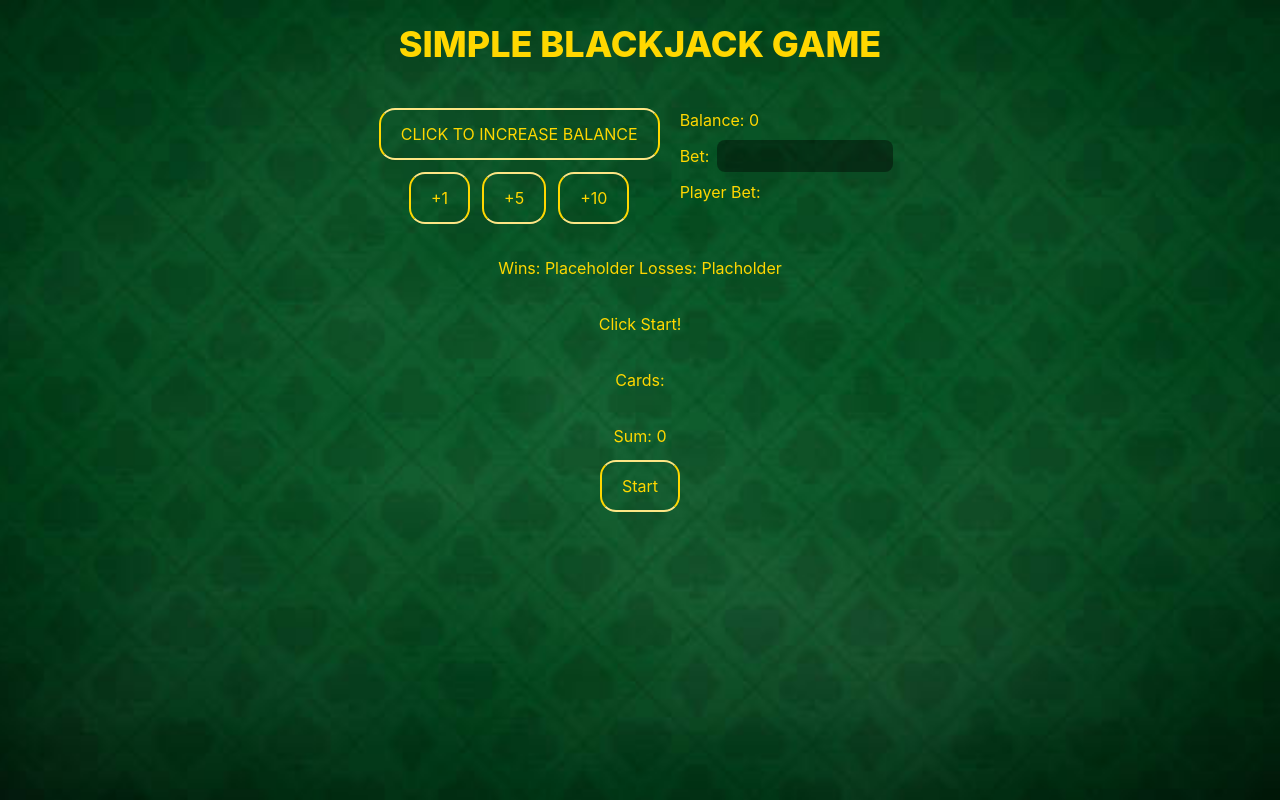
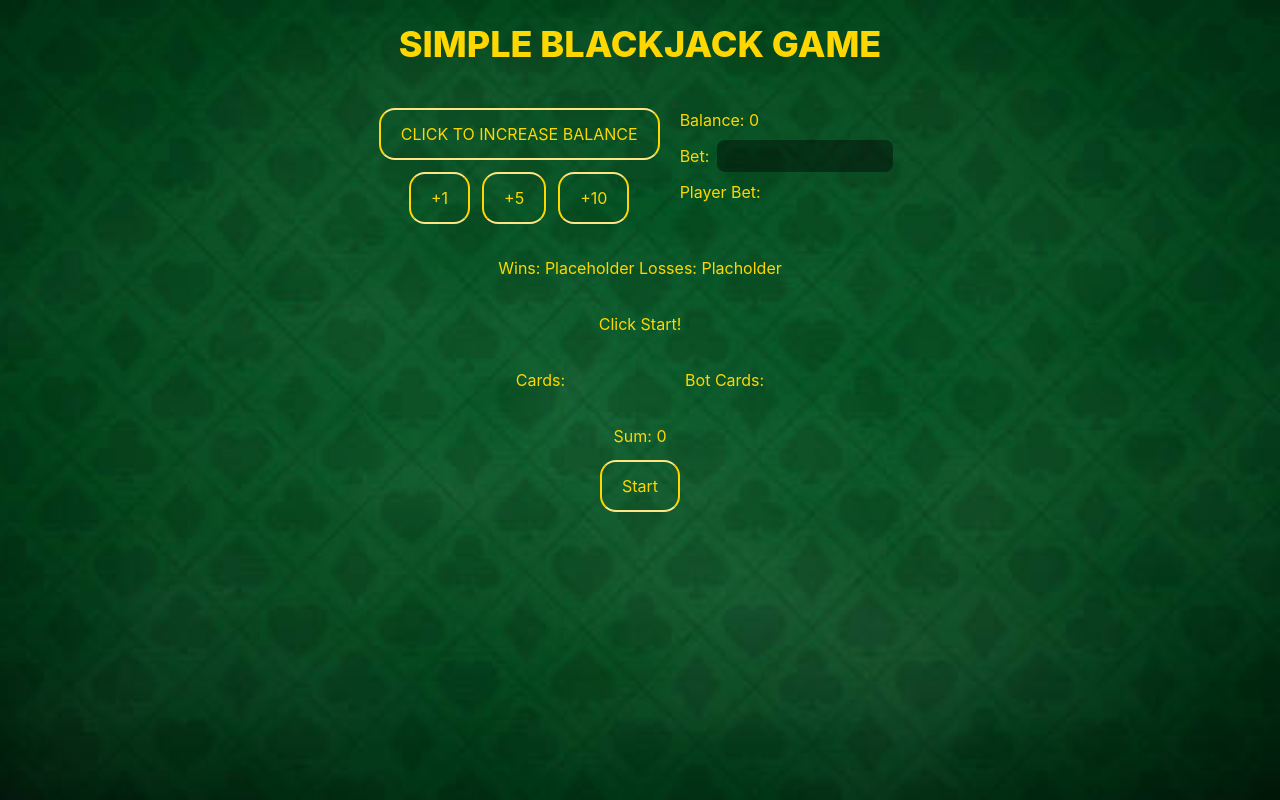
Before and after one commit to BrackListed/Beginner-blackjack, a React (Vite) app: page / in a window 1280 px wide. Built offline with nearby package versions, Linux system fonts and the light colour scheme.

Commit message:
The bot's cards are now being displayed

```diff
--- a/src/assets/Main.tsx
+++ b/src/assets/Main.tsx
@@ -124,10 +124,19 @@ useEffect(() => {
         {hasWon === true && <div className="flex items-center justify-center text-6xl text-green-500 font-extrabold animate-bounce">YOU WON!</div>}
         {hasTied === true && <div className="flex items-center justify-center text-6xl text-yellow-600 font-extrabold animate-bounce">TIE!</div>}
         {gameStarted === false && <span>Click Start!</span>}
-        <div id = 'card-container' className="flex mx-auto my-5 gap-3">Cards:
-        {cards.map((card: Card) => (
-           <img src = {card.img} className="w-15 h-auto"></img> //learn framer motion and apply it here soon!
-        ))}
+        <div id = 'card-container' className="flex gap-30">
+        <div id = "player-container" className="flex mx-auto my-5 gap-3">
+            Cards:
+            {cards.map((card: Card) => (
+                <img src = {card.img} className="w-15 h-auto"></img> //learn framer motion and apply it here soon!
+            ))}
+        </div>
+        <div id = "bot-container" className="flex mx-auto my-5 gap-3">
+            Bot Cards:
+            {botHand.map((botcards => (
+                <img src = {botcards.img} className="w-15 h-auto"></img>
+            )))}
+        </div>
         </div>
         <div id = 'sum-container'>Sum: {sum}</div>
         {gameStarted === false && <Buttons onClick = {() => {setGameStarted(true); startGame()}}>Start</Buttons> }
@@ -182,7 +191,6 @@ useEffect(() => {
         let secondBot = cardSelection[botIndex2]
         let tempbotcounter = botacecounter
         let botstartinghand = [firstBot, secondBot]
-        setBotHand(botstartinghand)
         let botstartingsum = botstartinghand[0].value + botstartinghand[1].value
         while(botstartingsum < 17){
             let botnewindex = Math.floor(Math.random() * cardSelection.length)
@@ -193,8 +201,8 @@ useEffect(() => {
             botstartinghand.push(botnewcard)
             botstartingsum += botnewcard.value
         }
+        setBotHand(botstartinghand)
         botAceChecker(botstartingsum, tempbotcounter)
-
         console.log("Bot Sum: " + botstartingsum)
         console.log("Bot Hand" + botstartinghand)
         if(botstartingsum > 21){
```
